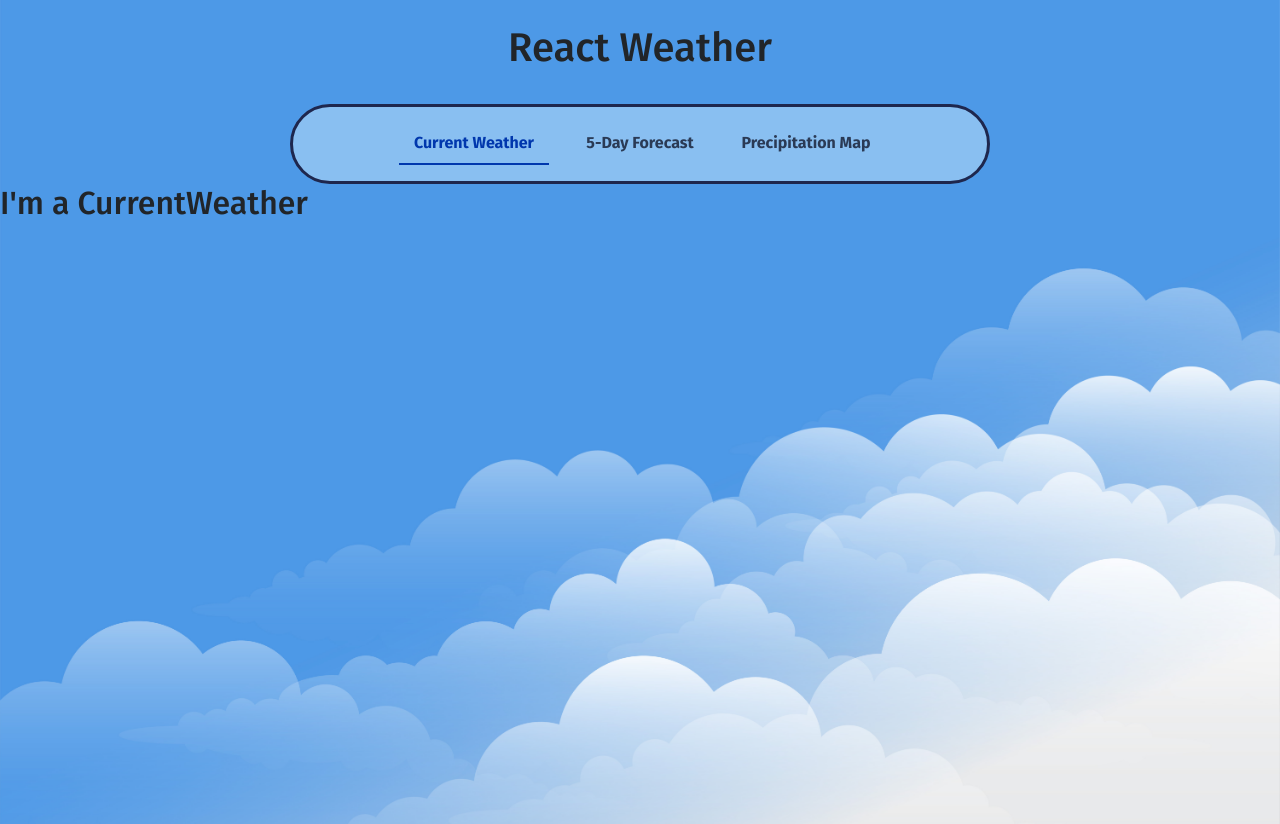
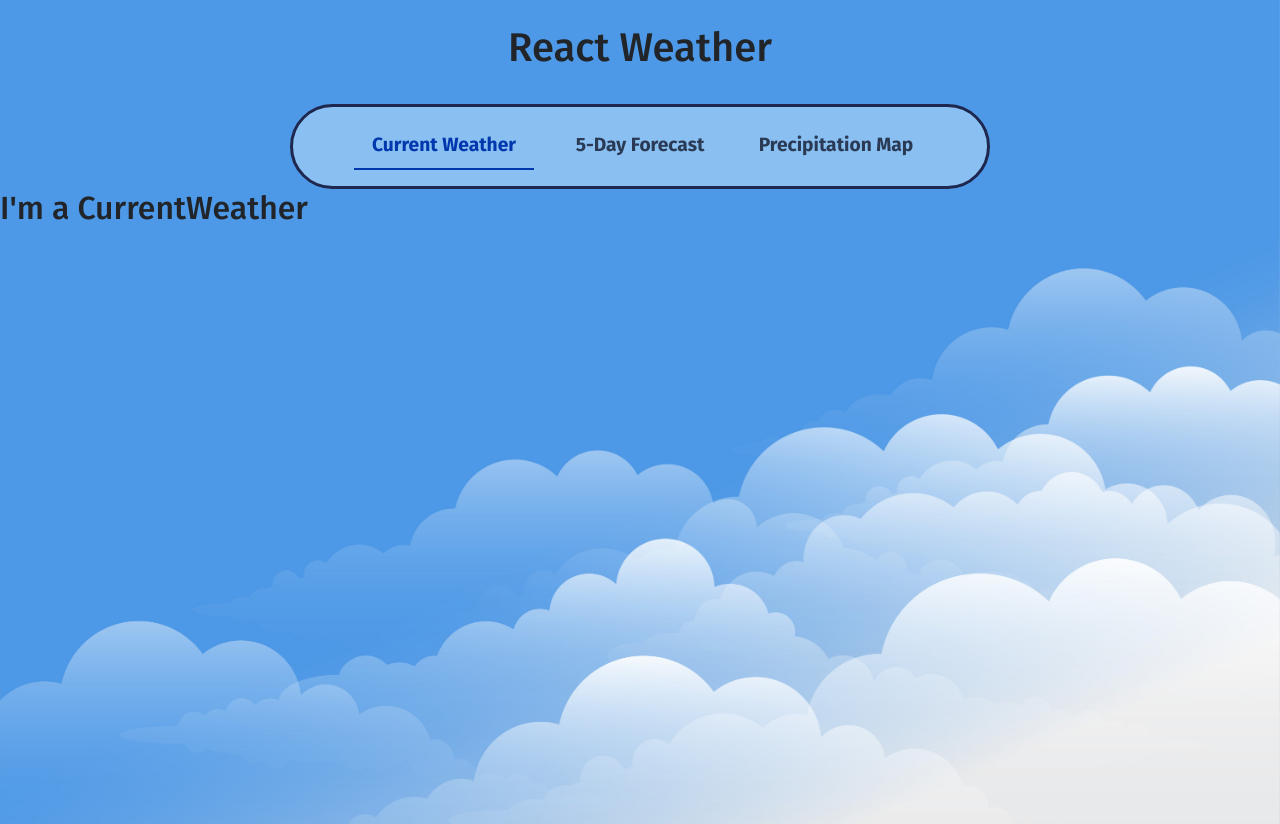
Before and after one commit to Roko122/weather-app-react, a React (Vite) app: page / in a window 1280 px wide. Built offline with nearby package versions, Linux system fonts and the light colour scheme.

Commit message:
Made font bigger

```diff
--- a/src/components/CustomNavbar.css
+++ b/src/components/CustomNavbar.css
@@ -42,7 +42,8 @@
     align-items: center;
     color: #0f1429c7;
     font-weight: bold;
-    width: 150px;
+    width: 180px;
+    font-size: 1.2em;
 }
 
 .nav-link.active {
```
